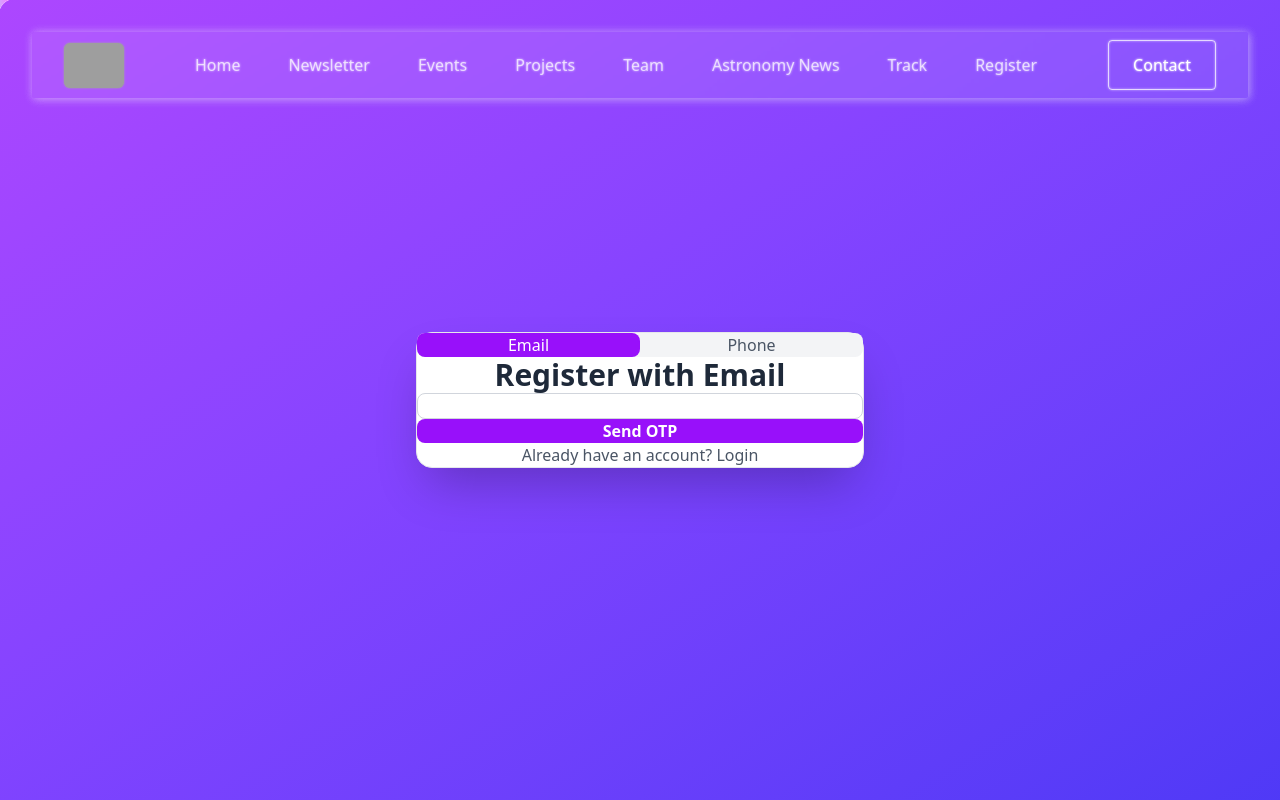
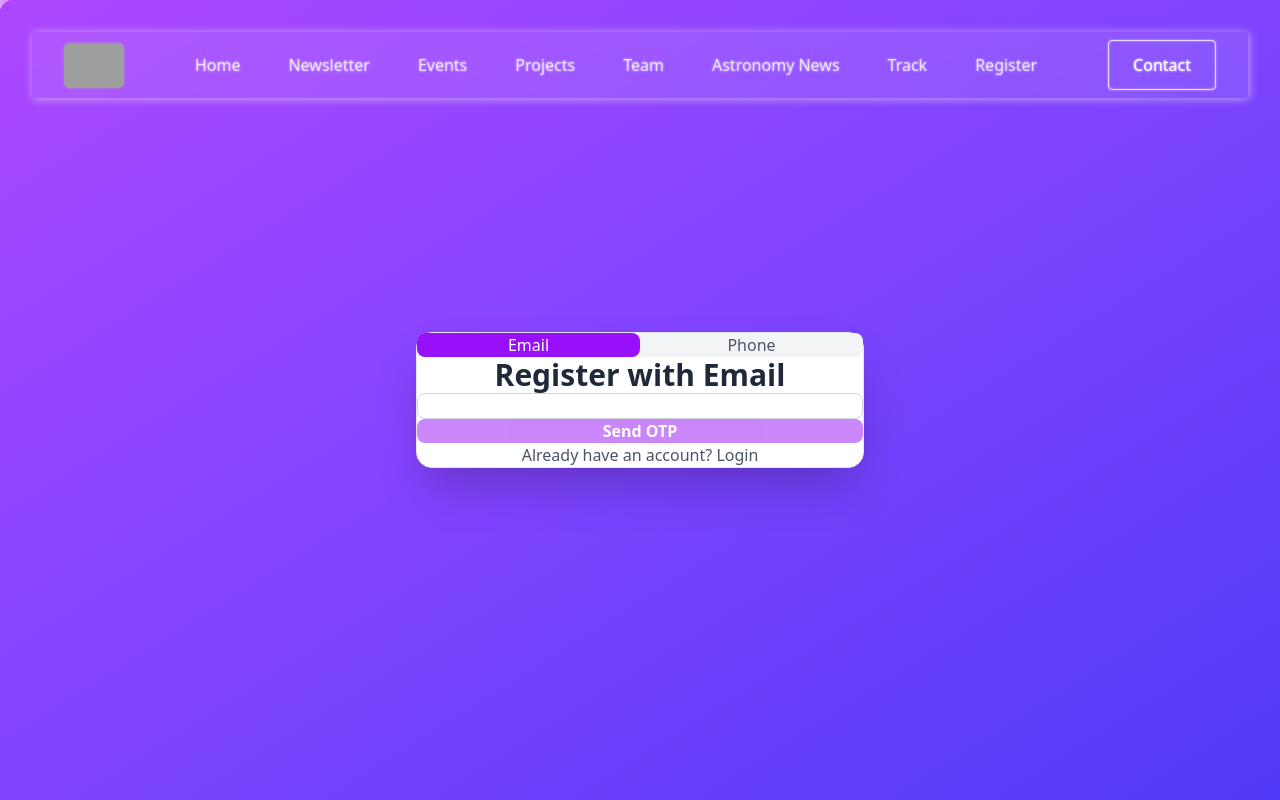
Before and after one commit to stevenanthonyrevo/Website_SAST, a React (Vite) app: page /register in a window 1280 px wide. Built offline with nearby package versions, Linux system fonts and the light colour scheme; no server answers; grey boxes are pictures that could not be loaded; what cesium would draw is missing.

Commit message:
Email format fixed

```diff
--- a/src/pages/register.jsx
+++ b/src/pages/register.jsx
@@ -39,18 +39,18 @@ export default function Register() {
 
   const handleSendOtp = () => {
     if (!email) {
-      showToast("Please enter your email!", "error");
-      return;
+        showToast("Please enter your email!", "error");
+        return;
     }
     if (!isValidEmail(email)) {
-      showToast("Please enter a valid email!", "error");
-      return;
+        showToast("Please enter a valid email!", "error");
+        return;
     }
 
     console.log(`Sending OTP to ${email}`);
     showToast(`OTP sent to ${email}`);
     setStep(2);
-    setResendTimer(60); // 1 min timer for resend
+    setResendTimer(60);
   };
 
   const handleResendOtp = () => {
@@ -165,8 +165,9 @@ export default function Register() {
                     onChange={(e) => setEmail(e.target.value)}
                   />
                   <button
-                    className="w-full bg-purple-600 text-white py-3 rounded-lg font-semibold hover:bg-purple-700"
+                    className="w-full bg-purple-600 text-white py-3 rounded-lg font-semibold hover:bg-purple-700 disabled:opacity-50"
                     onClick={handleSendOtp}
+                    disabled={!isValidEmail(email)}
                   >
                     Send OTP
                   </button>
```
